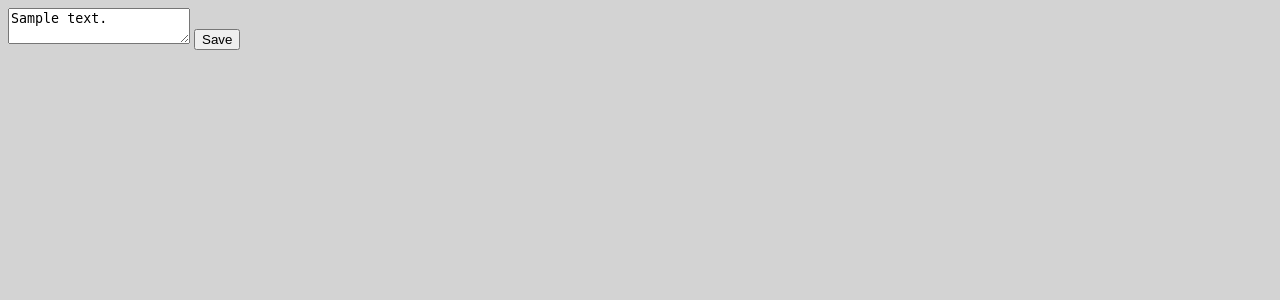
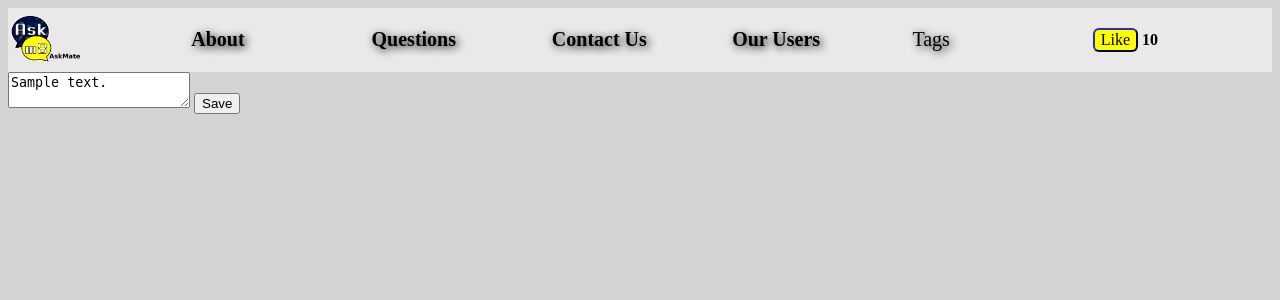
Before and after one commit to CodecoolGlobal/ask-mate-3-python-KriszTuri, a Flask app: template templates/edit_com_a.html in a window 1280 px wide. Shown: the top 300 px of the page. Run offline with Flask 2, Linux system fonts and the light colour scheme; the template is opened without the code that fills it: most values are stand-ins (such as "Sample title", 1, 10 or a date in 2020).

Commit message:
HTML extensions

```diff
--- a/templates/edit_com_a.html
+++ b/templates/edit_com_a.html
@@ -5,9 +5,37 @@
     <meta charset="UTF-8">
     <meta http-equiv="X-UA-Compatible" content="IE=edge">
     <meta name="viewport" content="width=device-width, initial-scale=1.0">
-    <title>Document</title>
+    <title>Edit Answer Comment</title>
 </head>
 <body>
+        <table class="site_header">
+            <tr class="site_header_menu">
+                <td>
+                    <a href="/"><img class="site_logo" src="{{url_for('static', filename='logo_outline.png')}}" alt="logo"></a>
+                </td>
+                <td>
+                    <b><a href="/about">About</a></b>
+                </td>
+                <td>
+                    <b><a href="/list">Questions</a></b>
+                </td>
+                <td>
+                    <b><a href="/contact">Contact Us</a></b>
+                </td>
+                <td>
+                    <b><a href="/users">Our Users</a></b>
+                </td>
+            <td>
+                <a href="/tags">Tags</a>
+            </td>
+
+                <td>
+                    <form action="/like">
+                        <button type="submit" class="like_button">Like</button>  {% block likes %}<b>{{ likes }}</b>{% endblock %}
+                    </form>
+                </td>
+            </tr>
+        </table>
     <form action="{{url_for('edit_anser_com_save', id=answer[0])}}" method="POST">
         <textarea id="saved_com" name="saved_com">{{answer[1]}}</textarea>
         <input type="submit" id="save" value="Save">
--- a/templates/edit_question.html
+++ b/templates/edit_question.html
@@ -22,7 +22,10 @@
                     <b><a href="/contact">Contact Us</a></b>
                 </td>
                 <td>
-                    <b><a href="/users">Users List</a></b>
+                    <b><a href="/users">Our Users</a></b>
+                </td>
+                <td>
+                    <a href="/tags">Tags</a>
                 </td>
                 <td>
                     <form action="/like">
```
Also changed, not shown: templates/edit_com_q.html (+29 -1 lines).
